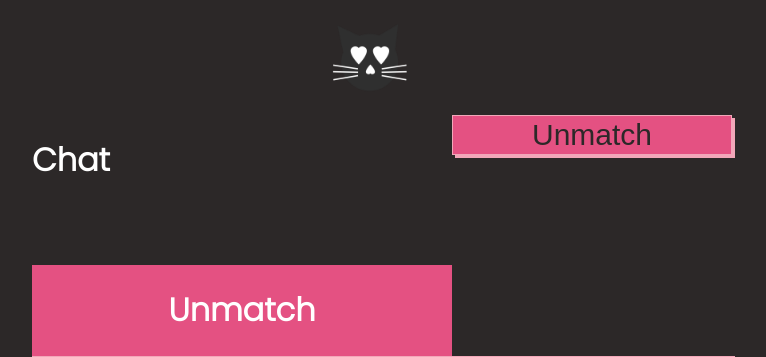
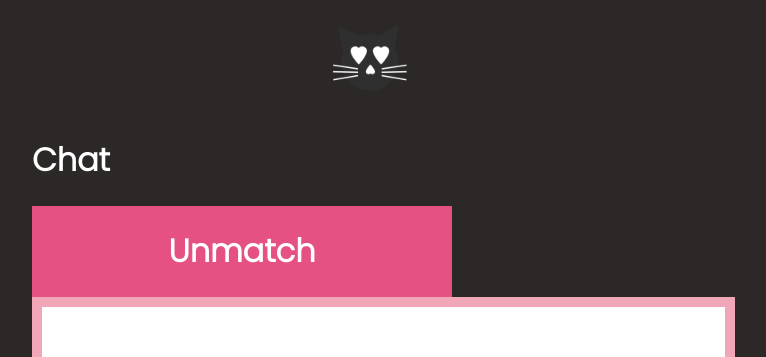
Before and after one commit to Cat-Me-If-You-Can/Website, a PHP site: page /chat.php in a window 1280 px wide. Shown: the top 357 px of the page, without its empty margins (258-1024 px from the left). Run offline with PHP 8.4, Linux system fonts and the light colour scheme; data that the repository does not hold is empty.

Commit message:
fixed matching and unmatching bug

```diff
--- a/chat.php
+++ b/chat.php
@@ -29,7 +29,7 @@ require_once 'init.php';
                 <form action="unmatch.php" method="post">
                 <input type = "hidden" name = "matchid" value = <?php echo $matchid;?> />
                 <input type = "hidden" name = "mycatid" value = <?php echo $mycatid;?> />
-                 <input type="submit" name="register"value="Unmatch" class="bottomButton inputButton">
+                <!-- <input type="submit" name="register"value="Unmatch" class="bottomButton inputButton">  -->
                 </div>
             <!-- Unmatch should prompt a confirmation dialog, then on confirm, unmatch -->
             <div class="unmatch" id="unmatch"><h1>Unmatch</h1></div>
```
